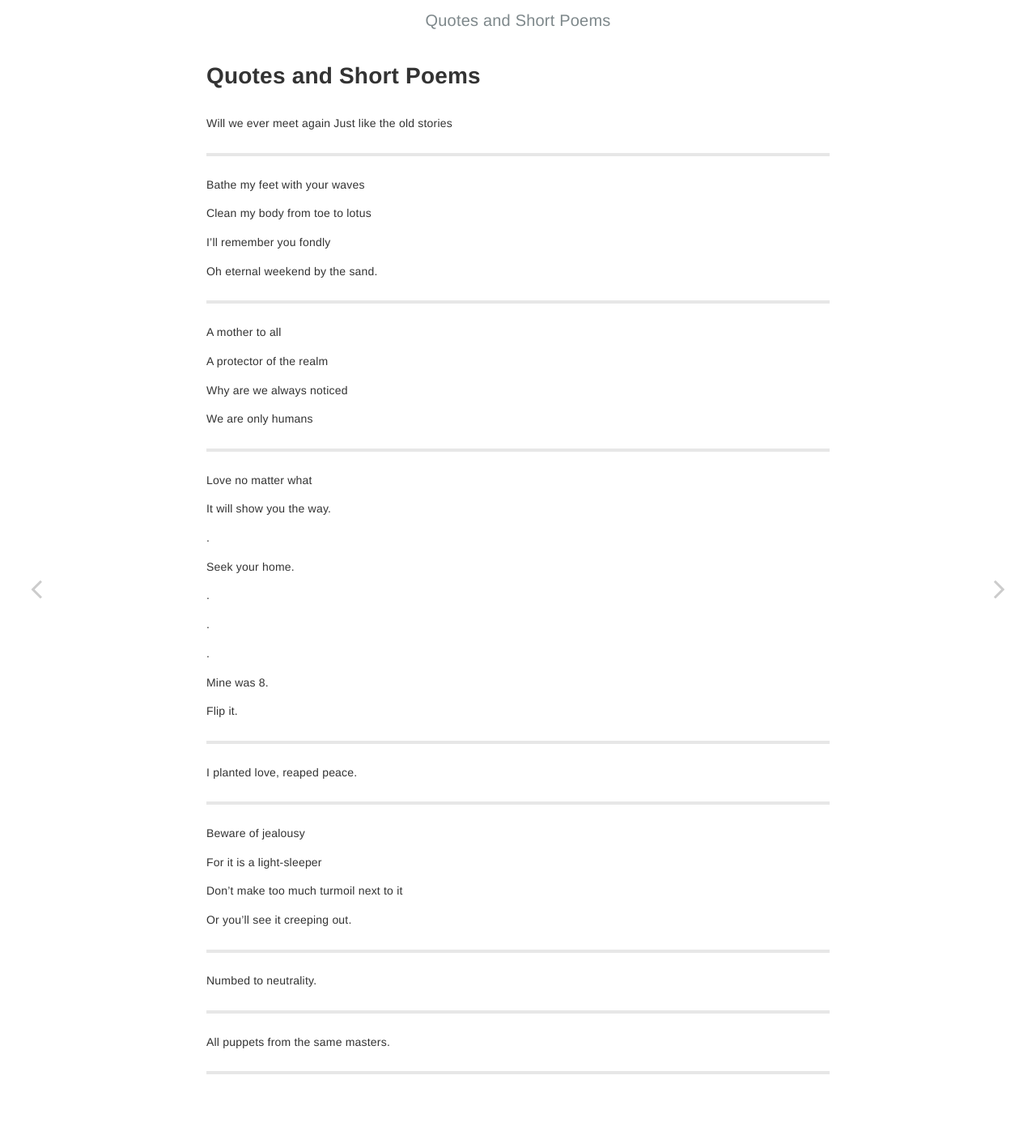
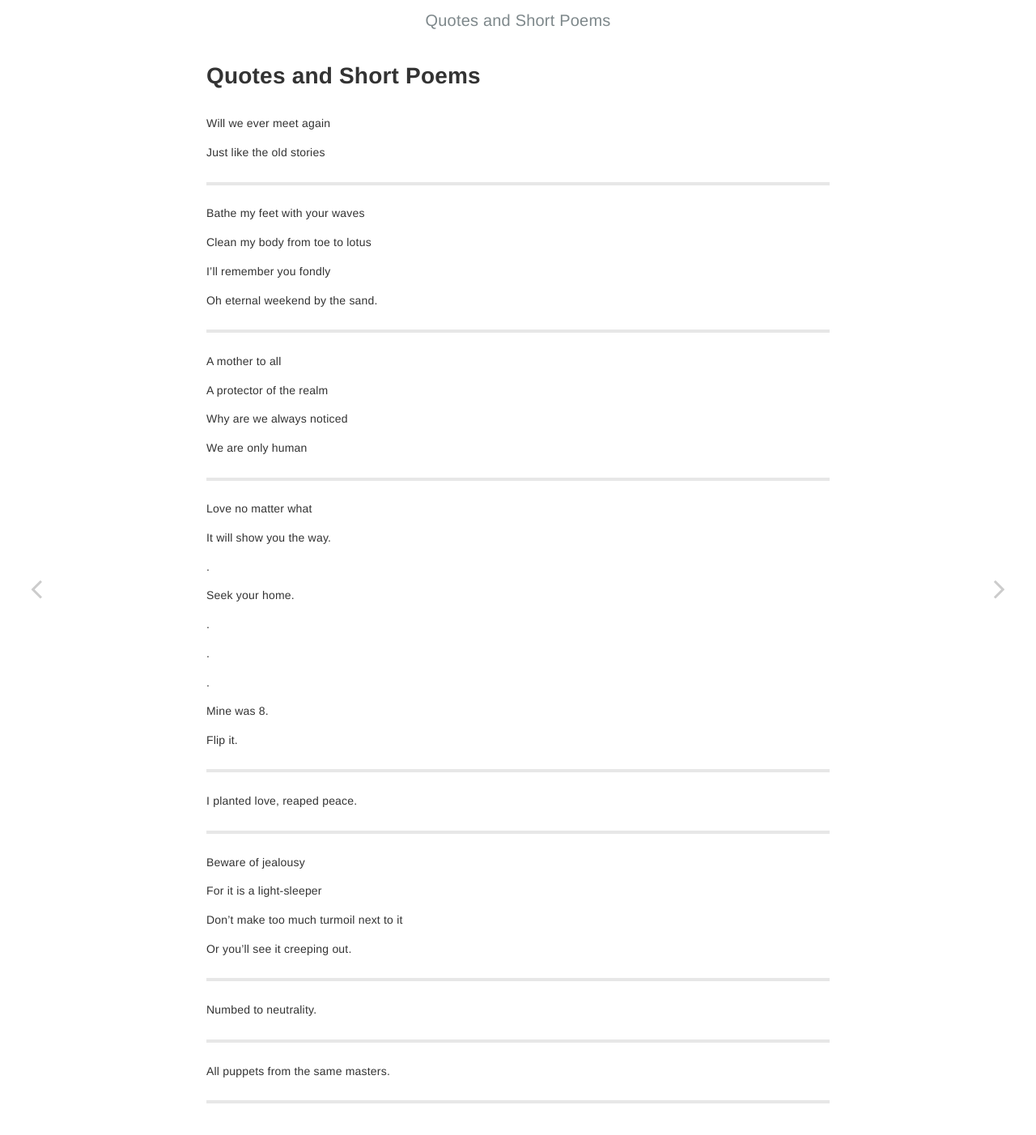
Before and after one commit to Jihanger-997/utopian_orbit_blog, a Jekyll site: the page built from _posts/2021-08-13-Quotes-Short.markdown, in a window 1280 px wide. Shown: the whole page at 81% size. Built offline with Jekyll 4.4.1, drawn with Linux system fonts in a browser that asks for light colours.

Commit message:
added posts

```diff
--- a/_posts/2021-08-13-Quotes-Short.markdown
+++ b/_posts/2021-08-13-Quotes-Short.markdown
@@ -8,6 +8,7 @@ permalink: "/:year/:month/:day/:categories/:title/"
 
 ---
 Will we ever meet again
+
 Just like the old stories
 
 <hr>
@@ -28,7 +29,7 @@ A protector of the realm
 
 Why are we always noticed
 
-We are only humans
+We are only human
 
 <hr>
 
```
Also changed, not shown: _posts/2021-08-09-Posts.markdown (added, +29 -0 lines), _posts/2021-08-08-Welcome-To-Utopian-Orbit.markdown (renamed from _posts/2021-08-09-Welcome-To-Utopian-Orbit.markdown), 1 other file.
